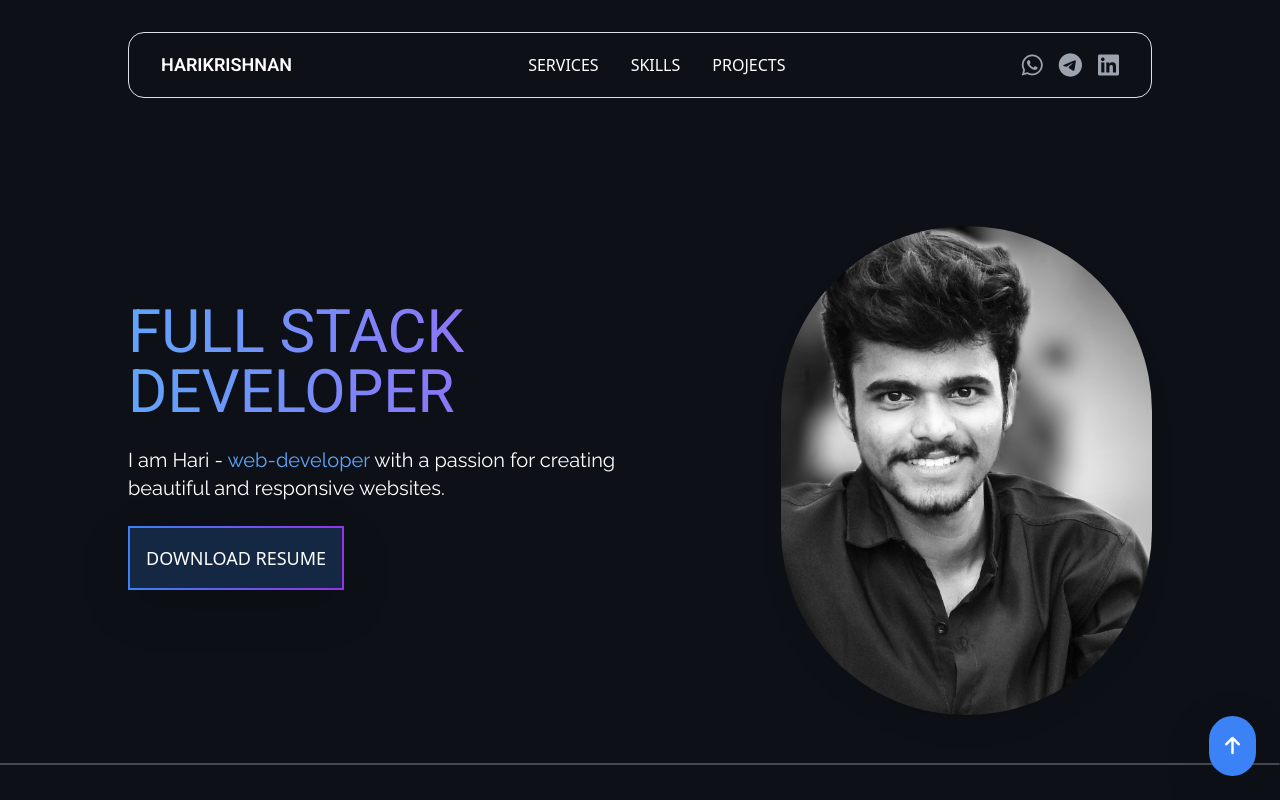
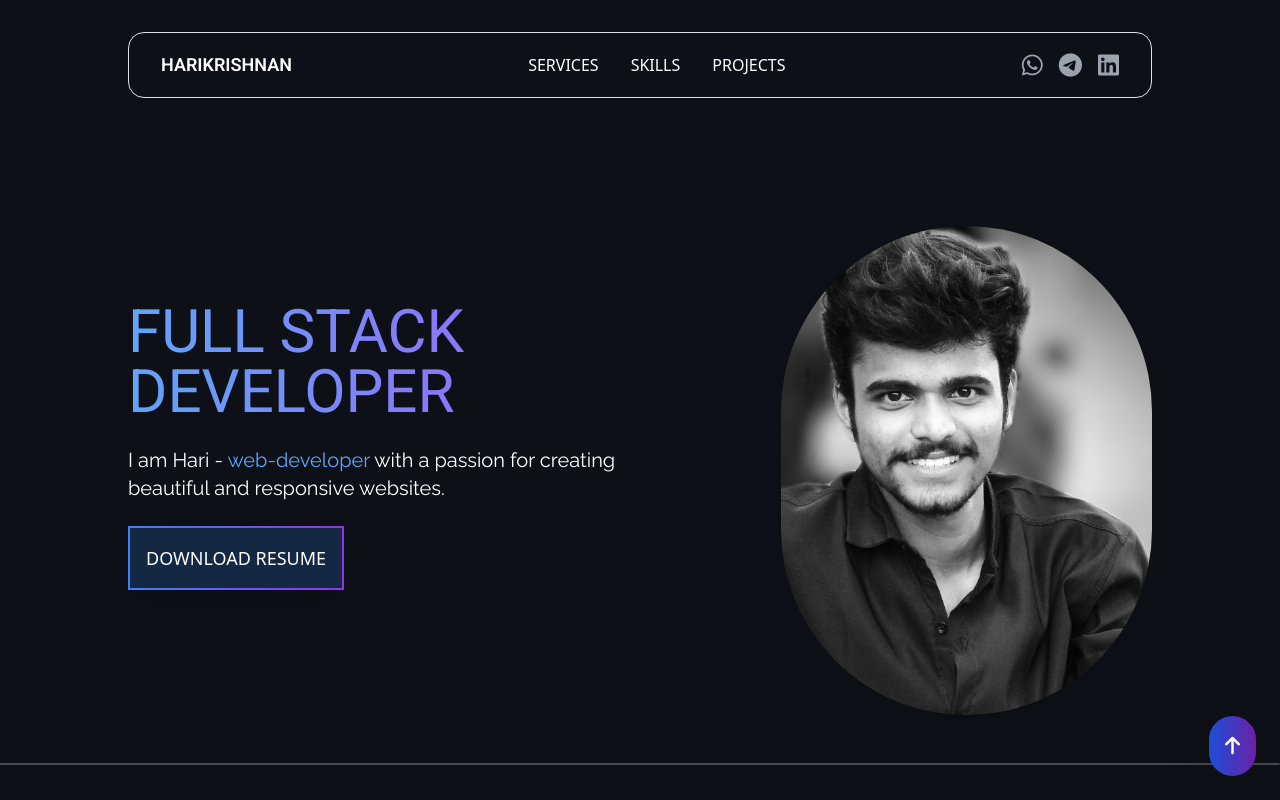
Before and after one commit to harikrishnan2193/hari_portfolio, a React (Vite) app: page / in a window 1280 px wide. Shown: the top 800 px of the page. Built offline with nearby package versions, Linux system fonts and the light colour scheme.

Commit message:
up botton updated

```diff
--- a/src/components/UpButton.jsx
+++ b/src/components/UpButton.jsx
@@ -21,7 +21,7 @@
         isVisible && (
             <div className="fixed bottom-6 right-6 z-50">
                 <Link to="header" duration={400}>
-                    <button className="bg-blue-500 hover:bg-blue-700 text-white p-3 rounded-full shadow-lg transition-all duration-300">
+                    <button className="bg-gradient-to-r from-blue-700 to-purple-800 text-white p-3 rounded-full shadow-lg transition-all duration-300">
                         <i className="fa-solid fa-arrow-up text-xl"></i>
                     </button>
                 </Link>
```
